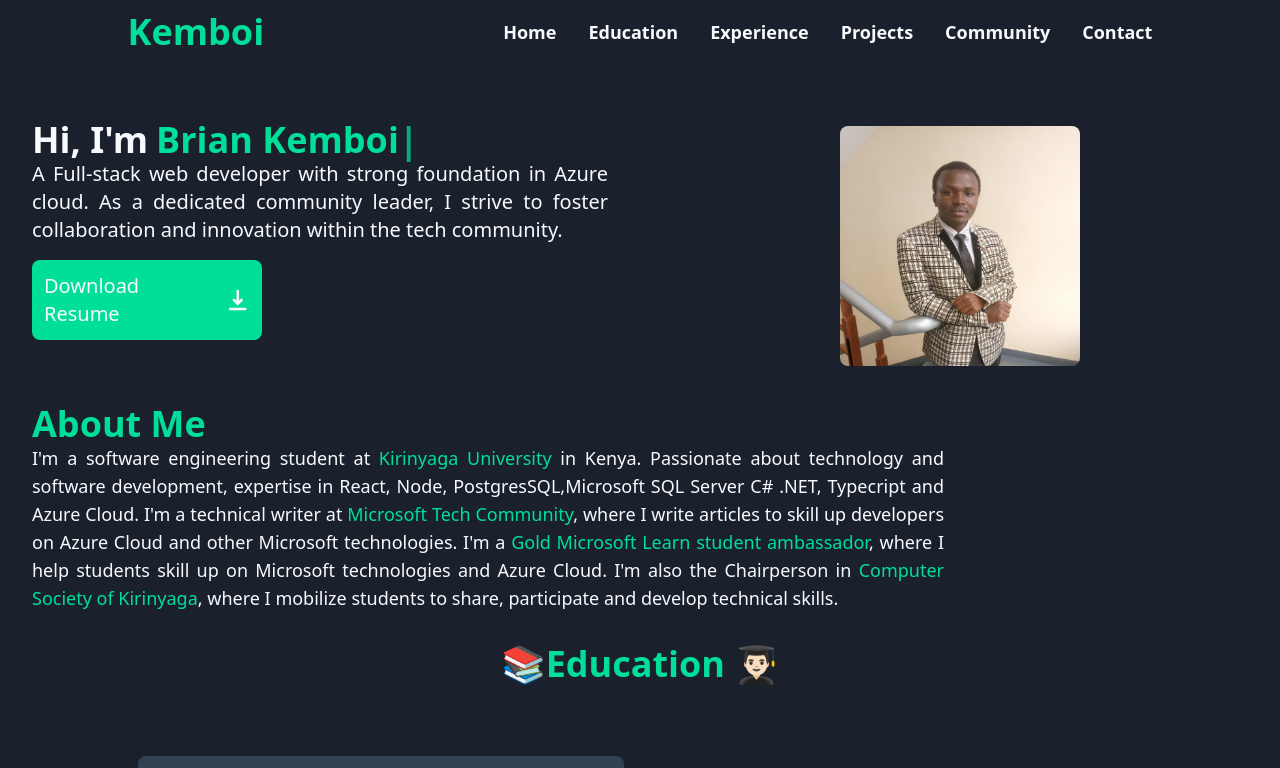
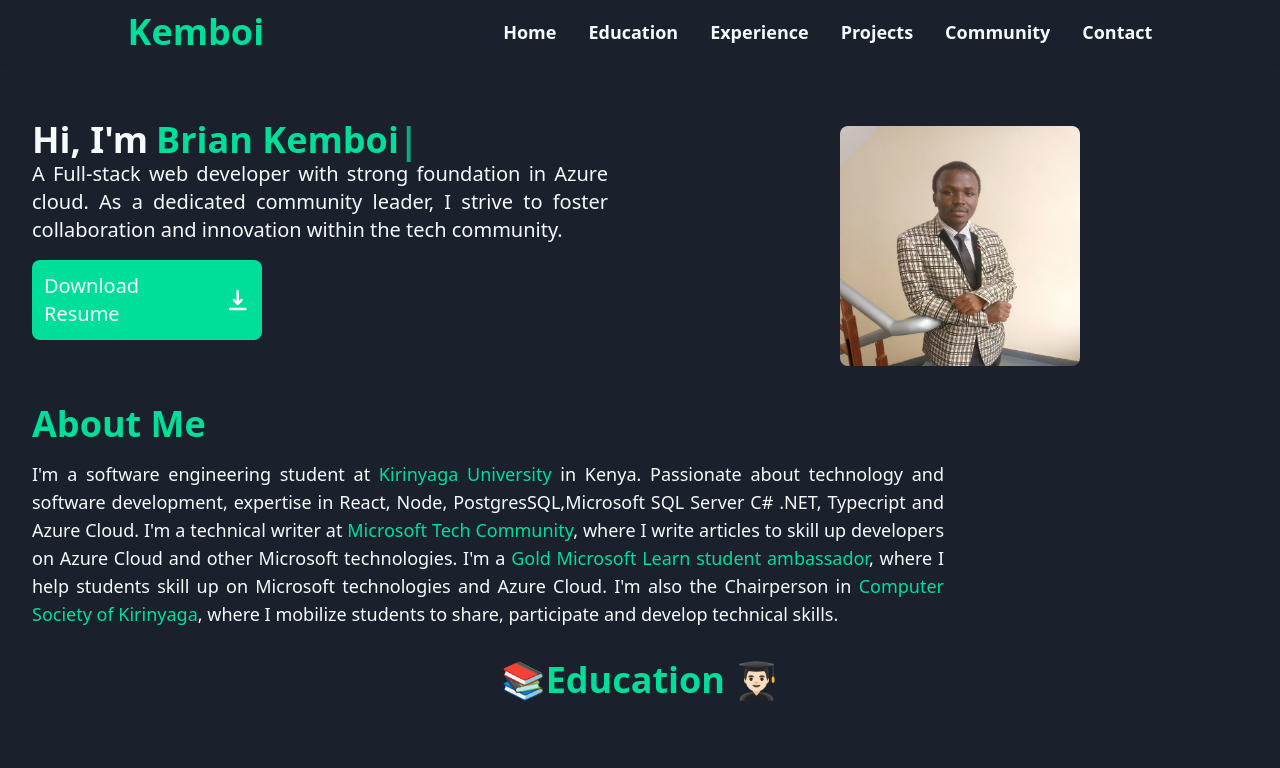
Before and after one commit to kemboi590/portfolio-website, a React (Vite) app: page / in a window 1280 px wide. Shown: the top 768 px of the page. Built offline with nearby package versions, Linux system fonts and the light colour scheme.

Commit message:
small fix on font

```diff
--- a/src/pages/3.About/About.tsx
+++ b/src/pages/3.About/About.tsx
@@ -1,9 +1,8 @@
 
 const About = () => {
     return (
-        //  the default color of a link in taiwind is
         <section className="flex flex-col  h-fit  pb-8 px-4 md:px-8">
-            <h1 className="text-4xl font-bold text-[#00df9a] ">About Me</h1>
+            <h1 className="text-4xl font-bold text-[#00df9a] pb-4 ">About Me</h1>
             <p className="text-lg 2xl:text-xl leading-7  text-text-light text-justify w-full md:w-3/4 whitespace-normal">
                 I'm a software engineering student at <a href="https://www.kyu.ac.ke/" target="_blank" className="text-[#00df9a] ">Kirinyaga University</a> in Kenya.
                 Passionate about technology and software development, expertise in React, Node, PostgresSQL,Microsoft SQL Server C# .NET, Typecript and Azure Cloud.
```
